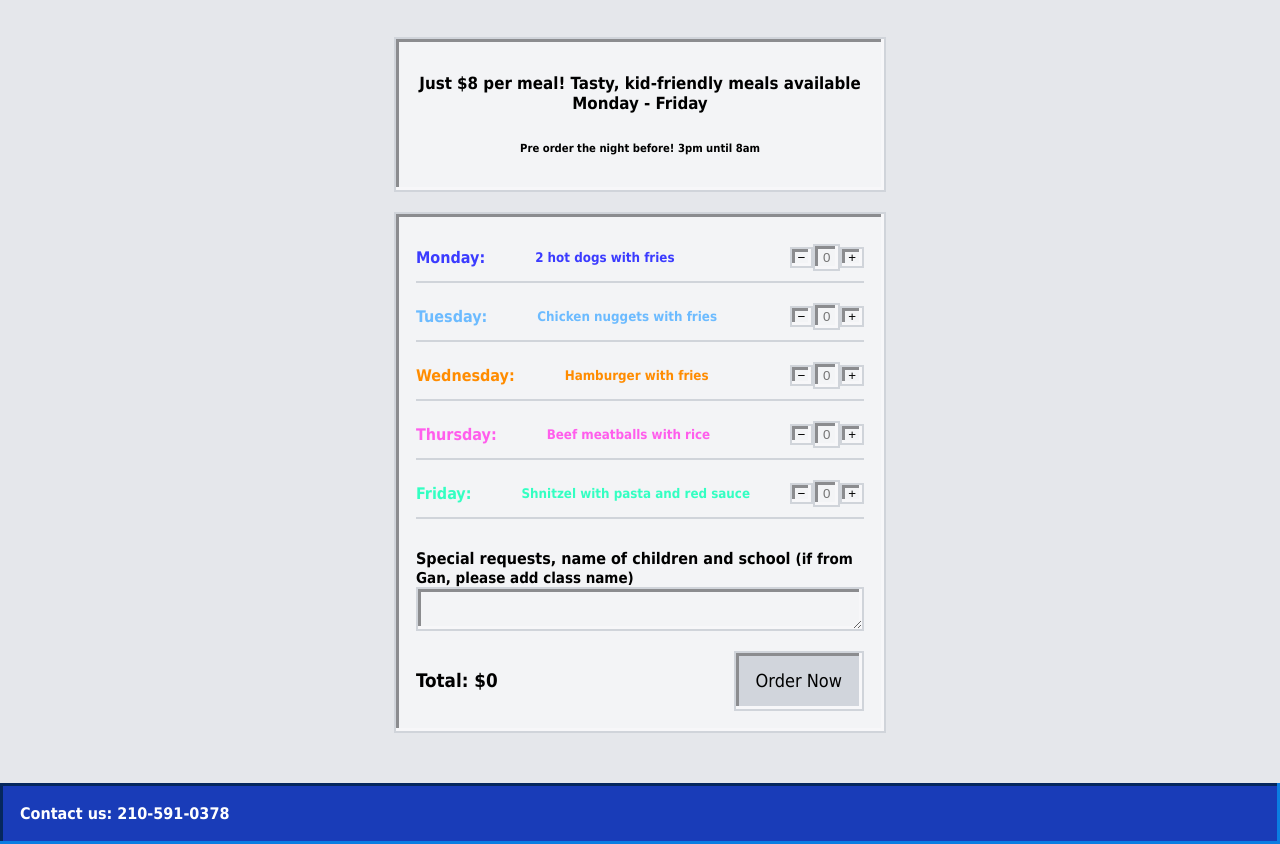
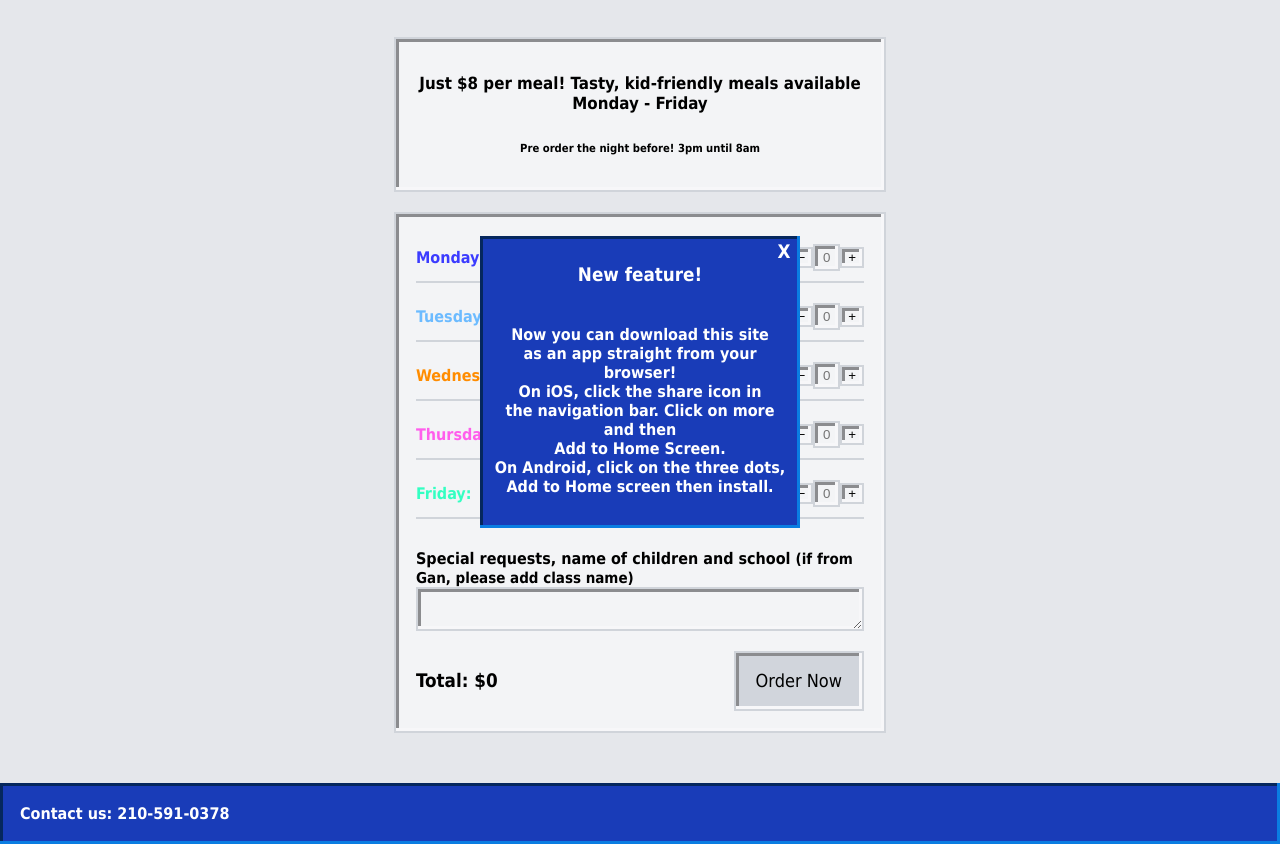
Before and after one commit to motty-mandel/chabad-lunch-orders, a plain HTML site: page index.html in a window 1280 px wide. Shown: the part 81-925 px from the top of the page. Drawn offline with nearby package versions, Linux system fonts and the light colour scheme; a web font is replaced by a local one.

Commit message:
added update psa for first timers

```diff
--- a/index.html
+++ b/index.html
@@ -17,6 +17,18 @@
 </head>
 
 <body>
+
+    <div class="temp-update">
+        <h3>X</h3>
+        <h3>New feature!</h3>
+        <h4>
+            Now you can download this site <br> as an app straight from your browser! <br>
+            On iOS, click the share icon in <br> the navigation bar. Click on more and then <br>
+            Add to Home Screen. <br>
+            On Android, click on the three dots, Add to Home screen then install.
+        </h4>
+    </div>
+
 
     <div class="header">
         <div class="header-left">
--- a/script.js
+++ b/script.js
@@ -1,6 +1,8 @@
 let currentDate = new Date();
 const currentDay = currentDate.toLocaleString('en-US', { weekday: 'long' });
 const currentTimeHours = currentDate.getHours();
+const updatePSA = document.querySelector('.temp-update');
+document.querySelector('.temp-update h3').addEventListener('click', closeUpdate);
 
 const daysMap = {
     Sunday: 0,
@@ -126,7 +128,19 @@ document.querySelector('.order-btn').addEventListener('click', () => {
         .catch(err => console.error("Error:", err));
 });
 
+function update() {
+    const firstTimeCheck = localStorage.getItem('firstTime');
+    if (!firstTimeCheck) {
+        updatePSA.style.display = 'flex';
+        localStorage.setItem('firstTime', 'been here');
+    }
+};
 
+function closeUpdate() {
+    updatePSA.style.display = 'none';
+}
+
+document.addEventListener('DOMContentLoaded', update);
 
 // function getWeekMondayAndFriday(baseDate) {
 //     const day = baseDate.getDay();
--- a/styles.css
+++ b/styles.css
@@ -20,7 +20,7 @@ body {
     width: 100%;
     color: white;
     background-color: #193cb8;
-    box-shadow:  inset -3px -3px #0a7de2, inset 3px 3px #05275d;
+    box-shadow: inset -3px -3px #0a7de2, inset 3px 3px #05275d;
 }
 
 .header-left {
@@ -224,7 +224,7 @@ body {
     width: 100%;
     color: white;
     background-color: #193cb8;
-    box-shadow:  inset -3px -3px #0a7de2, inset 3px 3px #05275d;
+    box-shadow: inset -3px -3px #0a7de2, inset 3px 3px #05275d;
 }
 
 .footer h4 {
@@ -237,3 +237,27 @@ body {
     display: none;
     text-align: center;
 }
+
+/* --------------------------------------PWA----------------------------------------------- */
+
+.temp-update {
+    color: white;
+    padding: 10px;
+    box-shadow: inset -3px -3px #0a7de2, inset 3px 3px #05275d;
+    width: 300px;
+    position: absolute;
+    background-color: #193cb8;
+    display: none;
+    flex-direction: column;
+    justify-content: center;
+    text-align: center;
+}
+
+.temp-update h3:first-of-type {
+    position: absolute;
+    top: 5px;
+    left: 93%;
+    margin: 0;
+    padding: 0;
+    cursor: pointer;
+}
```
